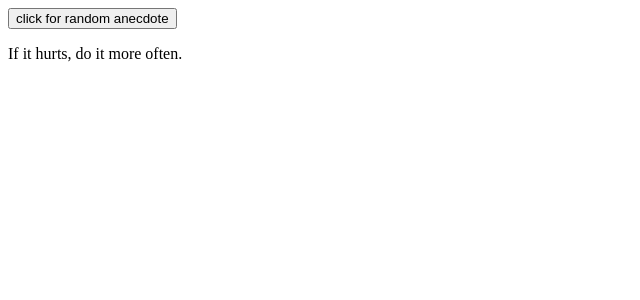
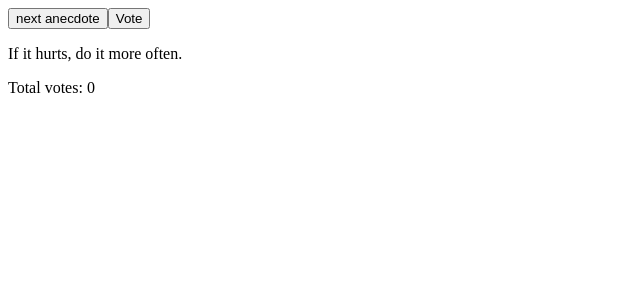
Before and after one commit to DBurgess93/part1, a React (Create React App) app in the folder anecdotes/: page / in a window 1280 px wide. Shown: the top 300 px of the page, without its empty margins (0-640 px from the left). Built offline with nearby package versions, Linux system fonts and the light colour scheme.

Commit message:
Add Votes function

```diff
--- a/anecdotes/src/App.js
+++ b/anecdotes/src/App.js
@@ -1,16 +1,19 @@
 import { useState } from 'react'
 
-const Button = ({ handleClick }) => {
+const Button = ({ handleClick, text }) => {
   return (
     <button onClick={handleClick}>
-      click for random anecdote
+      {text}
     </button>
   )
 }
 
-const Display = ({anecdote}) => {
+const Display = ({ anecdote, votes }) => {
   return (
-    <p> {anecdote} </p>
+    <div>
+      <p> {anecdote} </p>
+      <p> Total votes: {votes} </p>
+    </div>
   )
 }
 
@@ -28,17 +31,28 @@ const App = () => {
 
   const handleRandomClick = () => {
     const randomInt = Math.floor(Math.random() * anecdotes.length)
-    console.log(randomInt)
     setSelected(randomInt)
   }
 
+  const handleVoteClick = () => {
+    const newVotes = {
+      ...votes,
+      [selected]: (votes[selected] || 0) + 1
+    }
+    setVotes(newVotes)
+    console.log(newVotes)
+  }
+
   const [selected, setSelected] = useState(0)
+  const [votes, setVotes] = useState({})
   const anecdote = anecdotes[selected]
+  const totalVotes = votes[selected] || 0
 
   return (
     <div>
-      <Button handleClick={handleRandomClick} />
-      <Display anecdote={anecdote} />
+      <Button handleClick={handleRandomClick} text="next anecdote" />
+      <Button handleClick={handleVoteClick} text="Vote" />
+      <Display anecdote={anecdote} votes={totalVotes} />
     </div>
   );
 }
```
